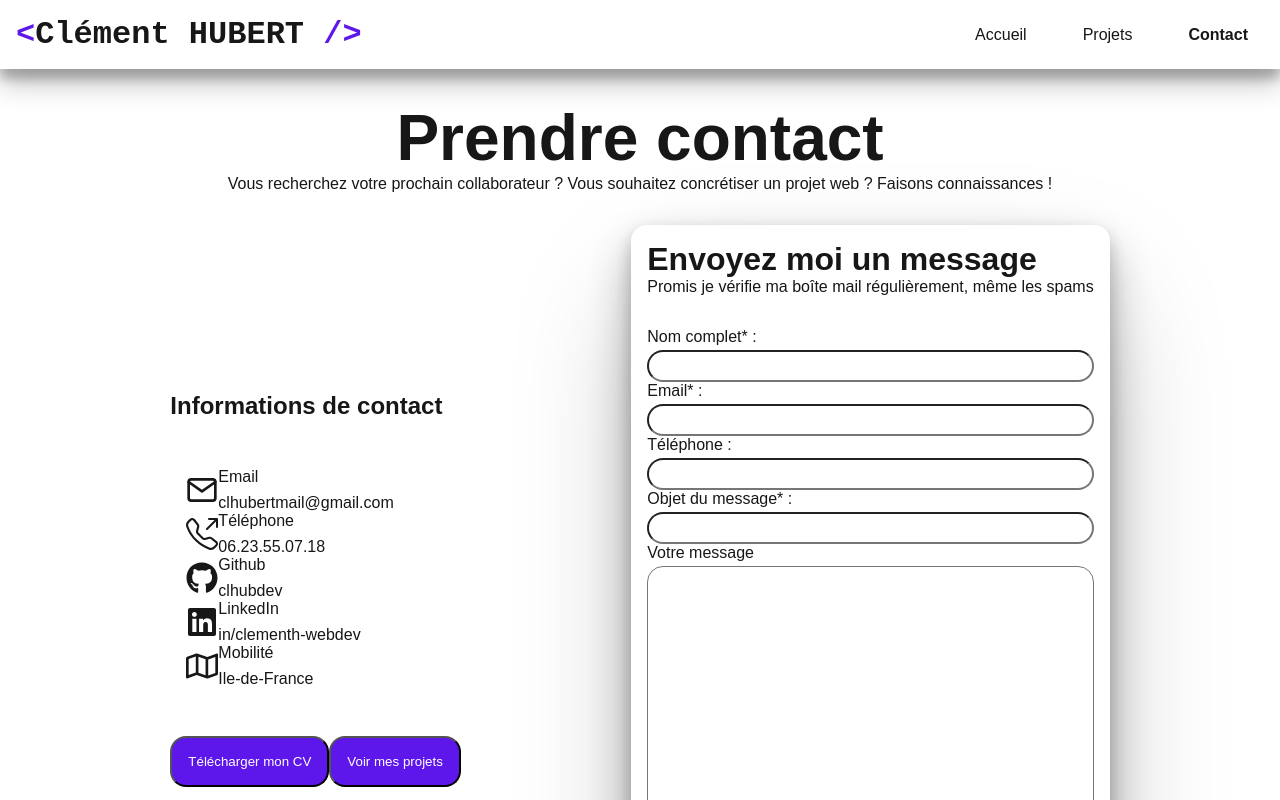
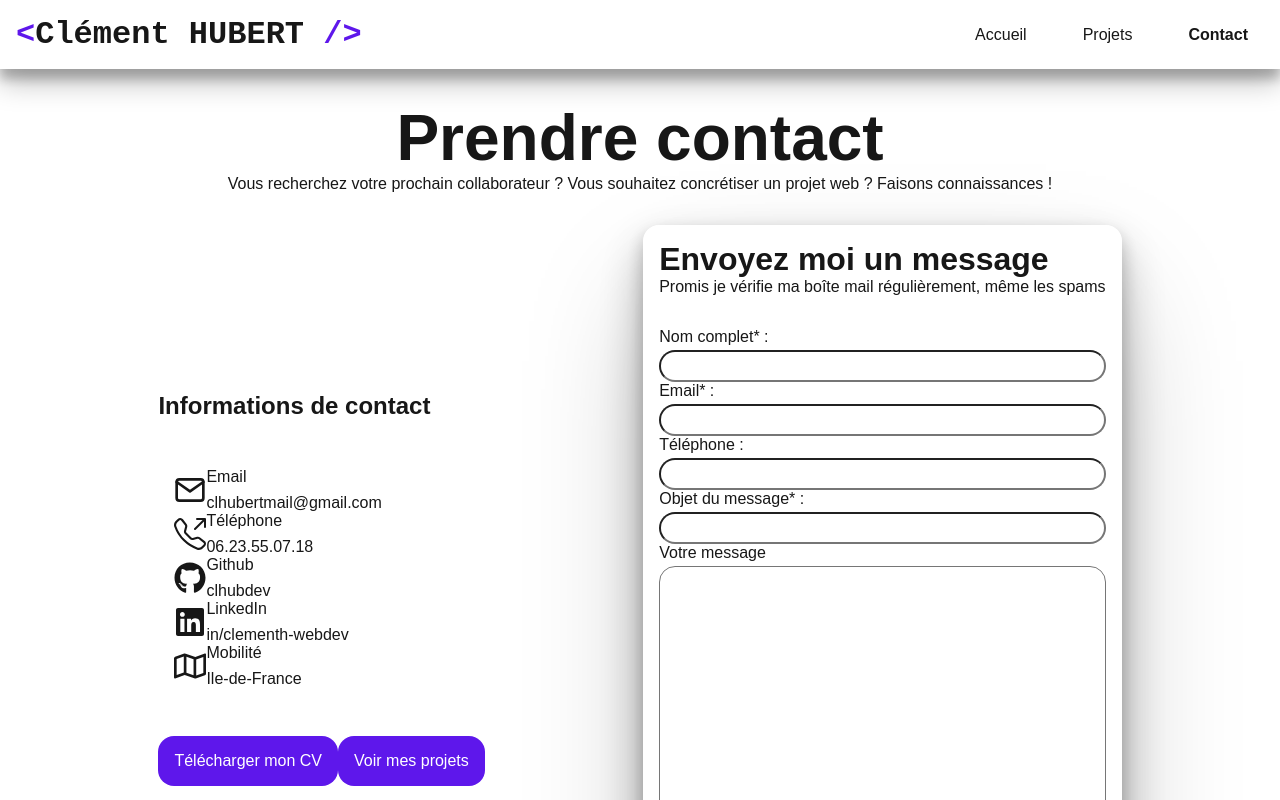
Before and after one commit to clhubdev/portfolio, a Next.js app: page /contact in a window 1280 px wide. Built offline with nearby package versions, Linux system fonts and the light colour scheme.

Commit message:
fix error 3wc validator : button in a element

```diff
--- a/src/app/contact/page.js
+++ b/src/app/contact/page.js
@@ -68,7 +68,7 @@ export default function Contact() {
                             aria-label="CV HUBERT Clément au format PDF"
                             title="Voir mon CV"
                         >
-                            <button>Télécharger mon CV</button>
+                            Télécharger mon CV
                         </Link>
 
                         <Link
@@ -77,7 +77,7 @@ export default function Contact() {
                             aria-label="Lien vers section mes projets"
                             title="Voir mes projets"
                         >
-                            <button>Voir mes projets</button>
+                            Voir mes projets
                         </Link>
                     </div>
                 </section>
--- a/src/app/contact/page.module.scss
+++ b/src/app/contact/page.module.scss
@@ -77,7 +77,7 @@
     display: flex;
     gap: 20;
 
-    button {
+    a {
       background-color: #5e17eb;
       padding: 1rem;
       color: white;
--- a/src/components/Presentation/Presentation.jsx
+++ b/src/components/Presentation/Presentation.jsx
@@ -44,7 +44,7 @@ export default function Presentation() {
                         aria-label="CV HUBERT Clément au format PDF"
                         title="Voir mon CV"
                     >
-                        <button>Télécharger mon CV</button>
+                        Télécharger mon CV
                     </Link>
 
                     <Link
@@ -53,7 +53,7 @@ export default function Presentation() {
                         aria-label="Lien vers section mes projets"
                         title="Voir mes projets"
                     >
-                        <button>Voir mes projets</button>
+                        Voir mes projets
                     </Link>
                 </div>
             </div>
--- a/src/components/Presentation/presentation.scss
+++ b/src/components/Presentation/presentation.scss
@@ -99,7 +99,7 @@
             gap: 20;
             margin-top: 3rem;
 
-            button {
+            a {
                 background-color: #5e17eb;
                 padding: 1rem;
                 color: white;
```
